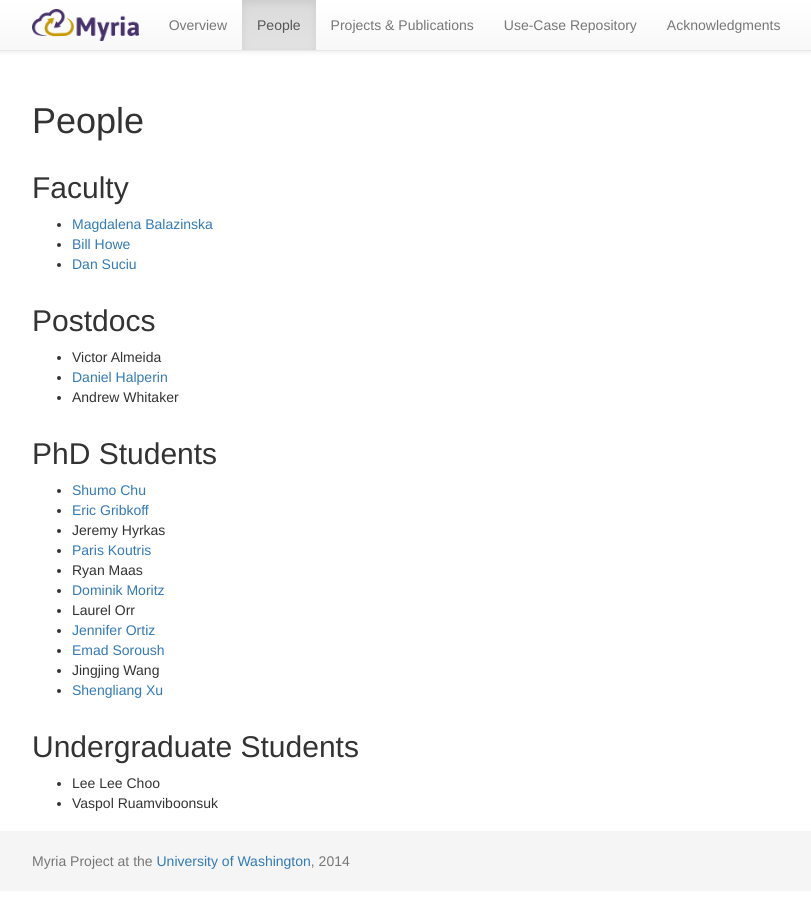
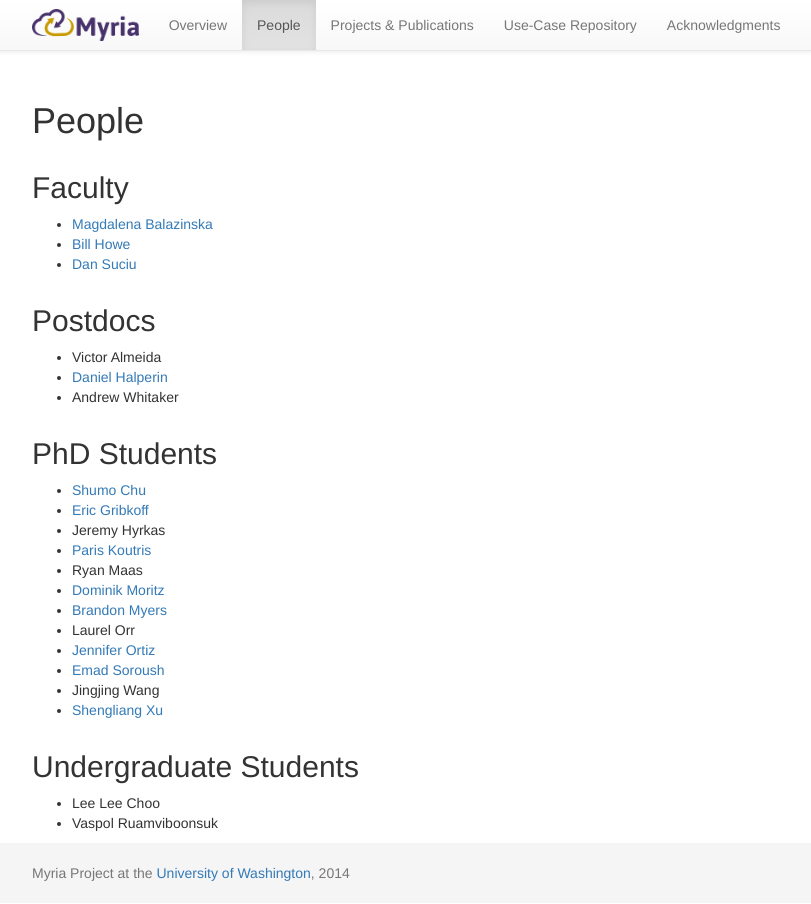
Before and after one commit to uwescience/myria-website, a Jekyll site: the page built from people.markdown, in a window 1280 px wide. Shown: the whole page, without its empty margins (213-1024 px from the left). Built offline with Jekyll 4.4.1, drawn with Linux system fonts in a browser that asks for light colours; nearby versions of some CDN libraries; Markdown is read by kramdown in place of the engine named in the settings.

Commit message:
Add brandon

```diff
--- a/people.markdown
+++ b/people.markdown
@@ -27,6 +27,7 @@ rank: 1
 * [Paris Koutris](http://homes.cs.washington.edu/~pkoutris/)
 * Ryan Maas
 * [Dominik Moritz](https://domoritz.github.io)
+* [Brandon Myers](http://homes.cs.washington.edu/~bdmyers/)
 * Laurel Orr
 * [Jennifer Ortiz](http://homes.cs.washington.edu/~jortiz16/)
 * [Emad Soroush](http://www.cs.washington.edu/homes/soroush/)
```
